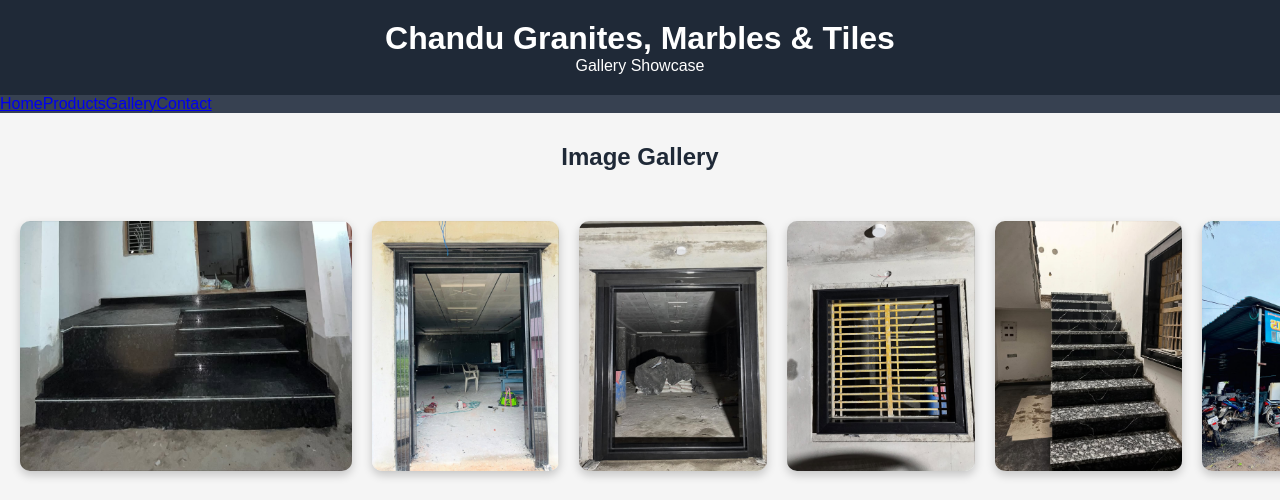
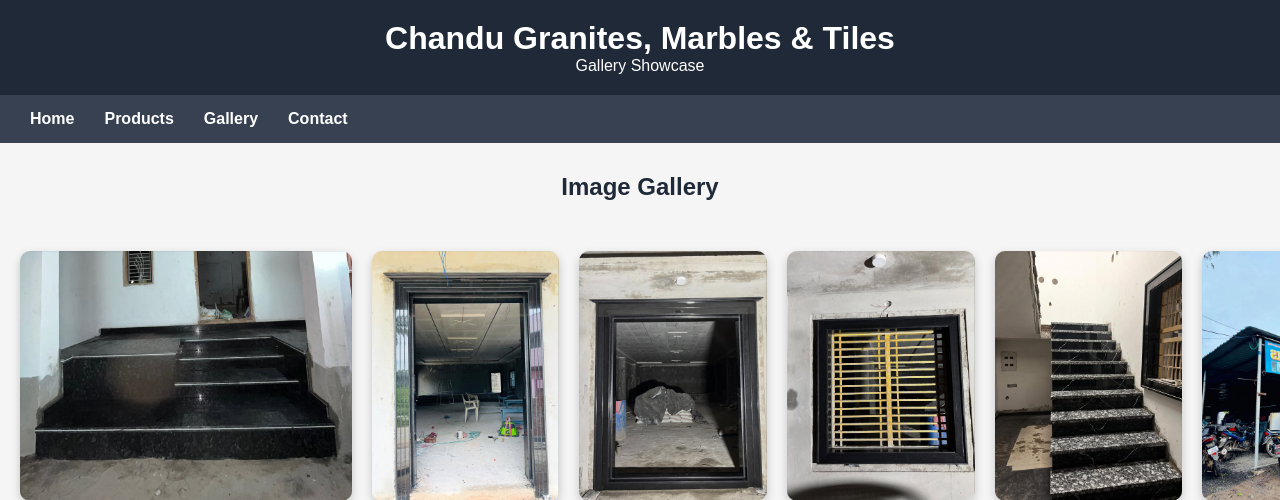
Before and after one commit to marisettisatish/grani, a Django app: page /gallery/ in a window 1280 px wide. Shown: the top 500 px of the page. Run offline with Django 5.2, Linux system fonts and the light colour scheme.

Commit message:
Enhance nav styles with alignment and hover effects
Updated navigation styles for better alignment and padding.

```diff
--- a/website/templates/gallery.html
+++ b/website/templates/gallery.html
@@ -26,9 +26,22 @@
         padding: 20px;
       }
 
-      nav {
-    background: #374151;
-}
+   nav {
+        background: #374151;
+        text-align: center;
+        padding: 15px;
+      }
+
+      nav a {
+        color: white;
+        text-decoration: none;
+        margin: 0 15px;
+        font-weight: bold;
+      }
+
+      nav a:hover {
+        color: #fbbf24;
+      }
 
 nav ul {
     list-style: none;
```
